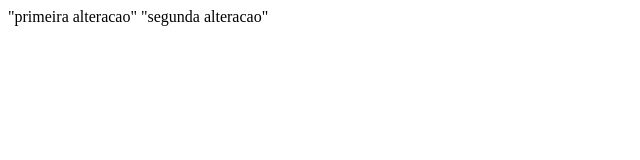
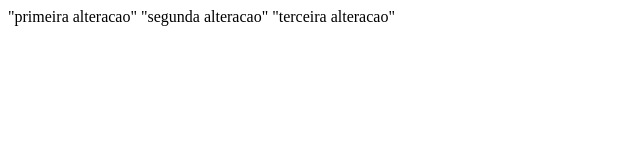
Before and after one commit to valbsonail/git, a plain HTML site: page index.html in a window 1280 px wide. Shown: the whole page, without its empty margins (0-640 px from the left). Drawn offline with Linux system fonts and the light colour scheme.

Commit message:
terceira alteracao

```diff
--- a/index.html
+++ b/index.html
@@ -3,5 +3,6 @@
     </head>
     <body>"primeira alteracao"
         "segunda alteracao"
+        "terceira alteracao"
     </body>
 </html>
```
